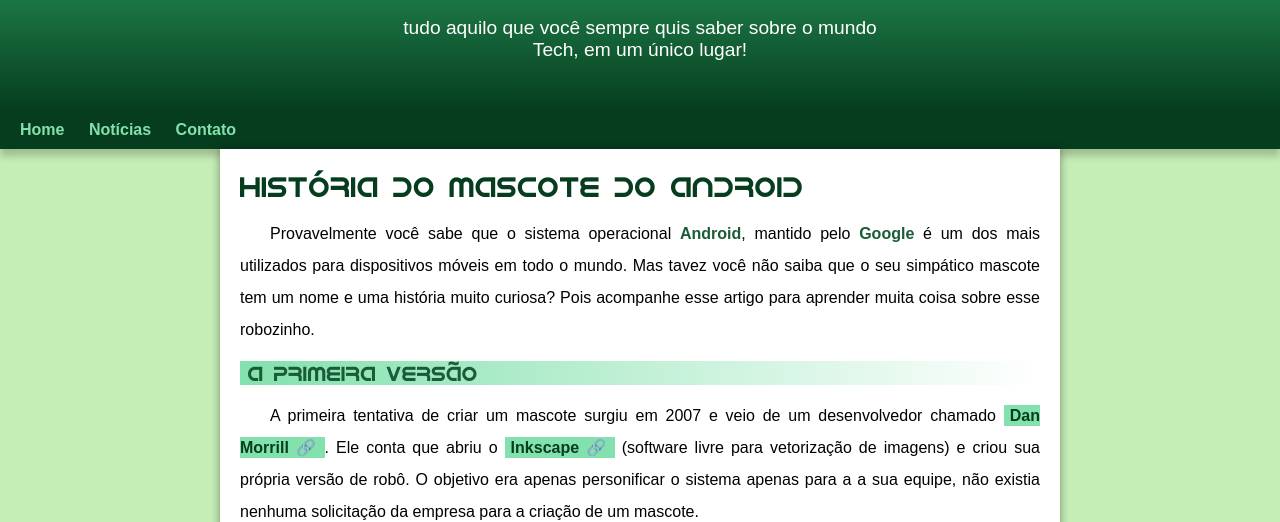
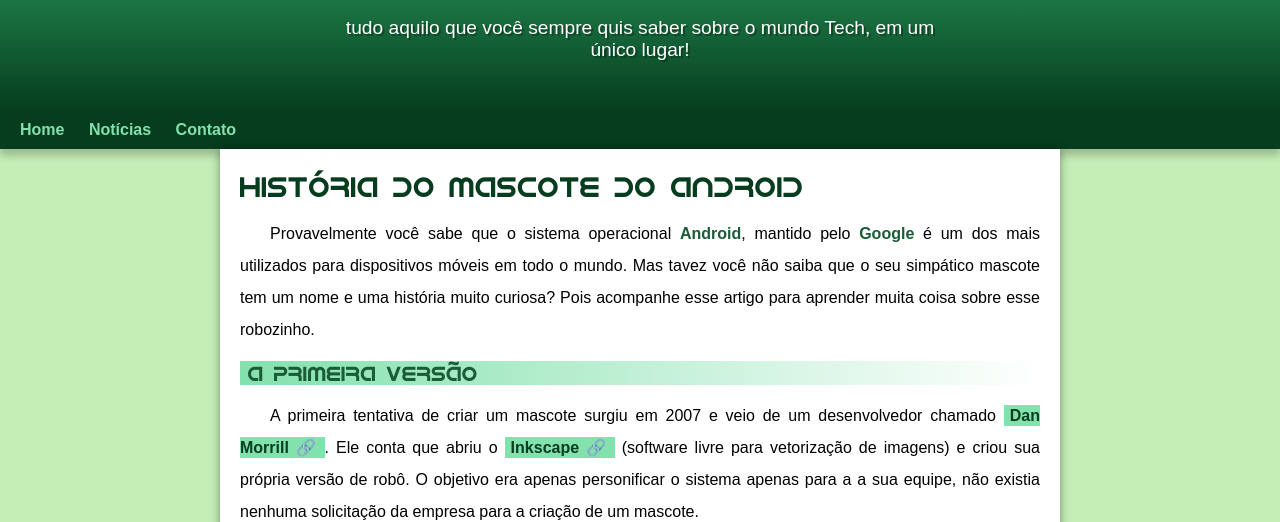
Before and after one commit to Elielson-Bernardo/Desafios, a plain HTML site: page index.html in a window 1280 px wide. Shown: the part 100-622 px from the top of the page. Drawn offline with Linux system fonts and the light colour scheme.

```diff
--- a/estilo/style.css
+++ b/estilo/style.css
@@ -52,16 +52,15 @@
 }
 
 header > p {
-    color: white;
     font-family: var(--font-padrao);
     font-size: 1.2em;
     color: white;
-    max-width: 500px;
+    max-width: 600px;
     padding-left: 10px;
     padding-right: 10px;
     margin: auto;
     padding-bottom: 50px;
-
+    text-shadow: 2px 2px 0px rgba(0, 0, 0, 0.3);
 }
 
 nav {
```
